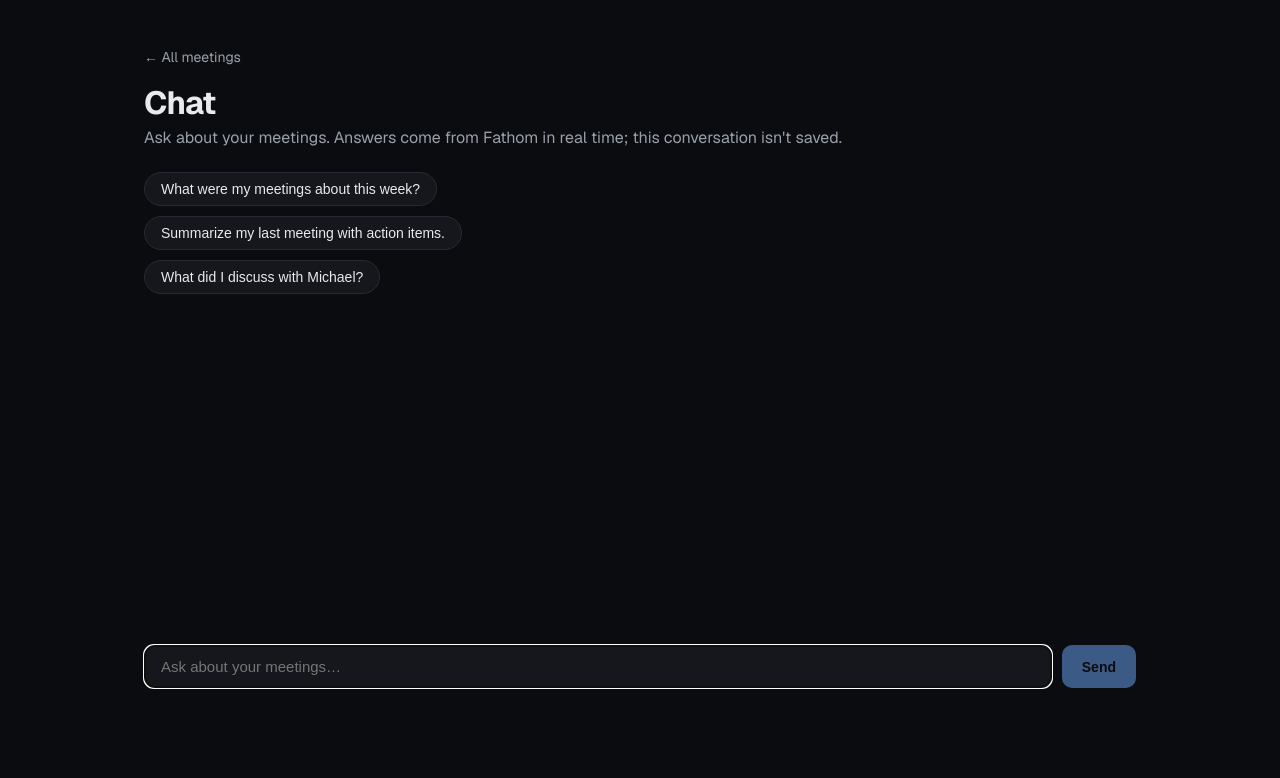
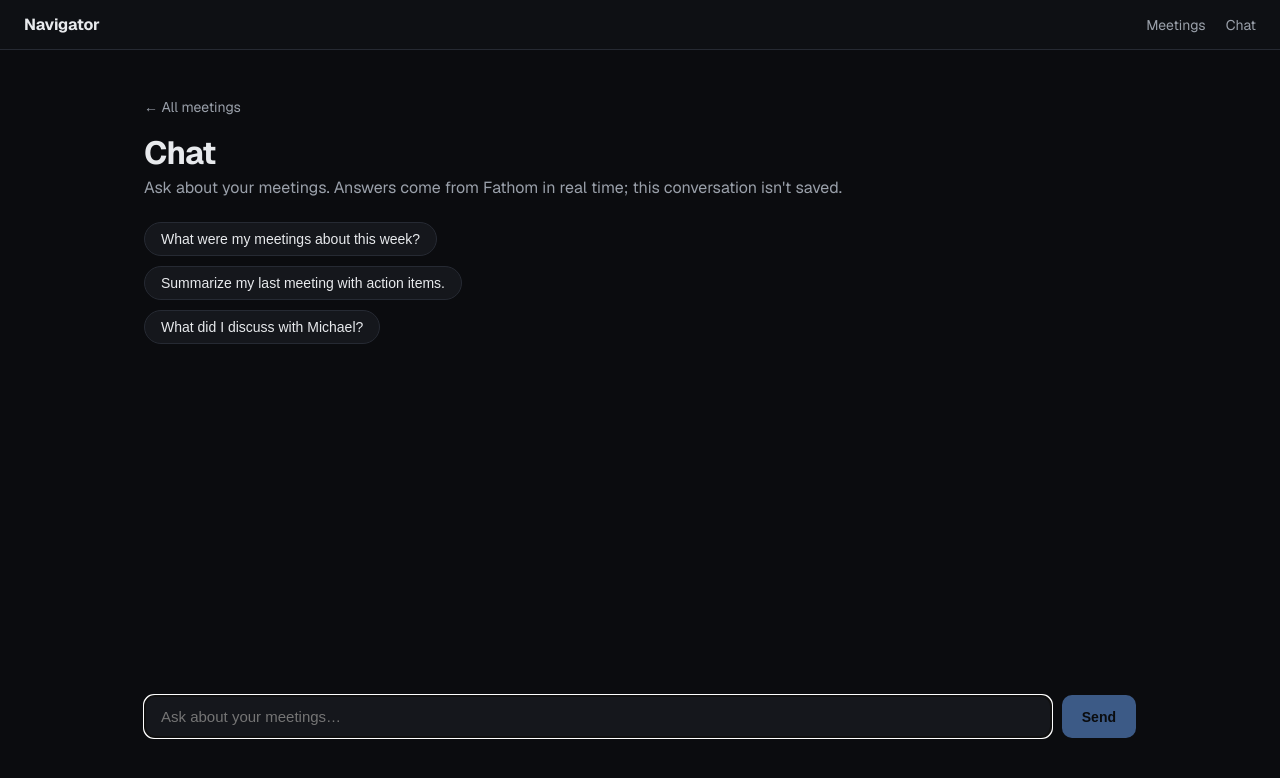
Before and after one commit to kaiomagalhaes/navigator, a Next.js app: page /chat in a window 1280 px wide. Shown: the top 778 px of the page. Built offline with nearby package versions, Linux system fonts and the light colour scheme.

Commit message:
create meetings path

```diff
--- a/src/app/chat/page.tsx
+++ b/src/app/chat/page.tsx
@@ -66,7 +66,7 @@ export default function ChatPage() {
 
   return (
     <main className="page chat-page">
-      <Link href="/" className="back-link">
+      <Link href="/meetings" className="back-link">
         ← All meetings
       </Link>
       <header className="header">
--- a/src/app/globals.css
+++ b/src/app/globals.css
@@ -32,22 +32,40 @@ body {
   letter-spacing: -0.02em;
 }
 
-.header-row {
+.navbar {
   display: flex;
+  align-items: center;
   justify-content: space-between;
-  align-items: flex-start;
   gap: 16px;
+  padding: 14px 24px;
+  border-bottom: 1px solid var(--border);
+  background: #0e1014;
+  position: sticky;
+  top: 0;
+  z-index: 10;
 }
 
-.chat-cta {
-  background: var(--accent);
-  color: #0b0c0f;
-  border-radius: 8px;
-  padding: 10px 16px;
+.navbar .brand {
+  font-weight: 700;
+  font-size: 16px;
+  color: var(--text);
+  text-decoration: none;
+  letter-spacing: -0.01em;
+}
+
+.navbar .nav-links {
+  display: flex;
+  gap: 20px;
+}
+
+.navbar .nav-links a {
+  color: var(--muted);
+  text-decoration: none;
   font-size: 14px;
-  font-weight: 600;
-  text-decoration: none;
-  white-space: nowrap;
+}
+
+.navbar .nav-links a:hover {
+  color: var(--text);
 }
 
 .subtitle {
--- a/src/app/layout.tsx
+++ b/src/app/layout.tsx
@@ -1,4 +1,5 @@
 import type { Metadata } from "next";
+import Link from "next/link";
 import { Geist, Geist_Mono } from "next/font/google";
 import "./globals.css";
 
@@ -24,7 +25,18 @@ export default function RootLayout({
 }>) {
   return (
     <html lang="en" className={`${geistSans.variable} ${geistMono.variable}`}>
-      <body>{children}</body>
+      <body>
+        <nav className="navbar">
+          <Link href="/" className="brand">
+            Navigator
+          </Link>
+          <div className="nav-links">
+            <Link href="/meetings">Meetings</Link>
+            <Link href="/chat">Chat</Link>
+          </div>
+        </nav>
+        {children}
+      </body>
     </html>
   );
 }
--- a/src/app/meetings/[recordingId]/page.tsx
+++ b/src/app/meetings/[recordingId]/page.tsx
@@ -34,7 +34,7 @@ export default async function MeetingDetail({
 
   return (
     <main className="page">
-      <Link href="/" className="back-link">
+      <Link href="/meetings" className="back-link">
         ← All meetings
       </Link>
 
```
Also changed, not shown: src/app/meetings/page.tsx (added, +107 -0 lines), src/app/page.tsx (+9 -104 lines).
